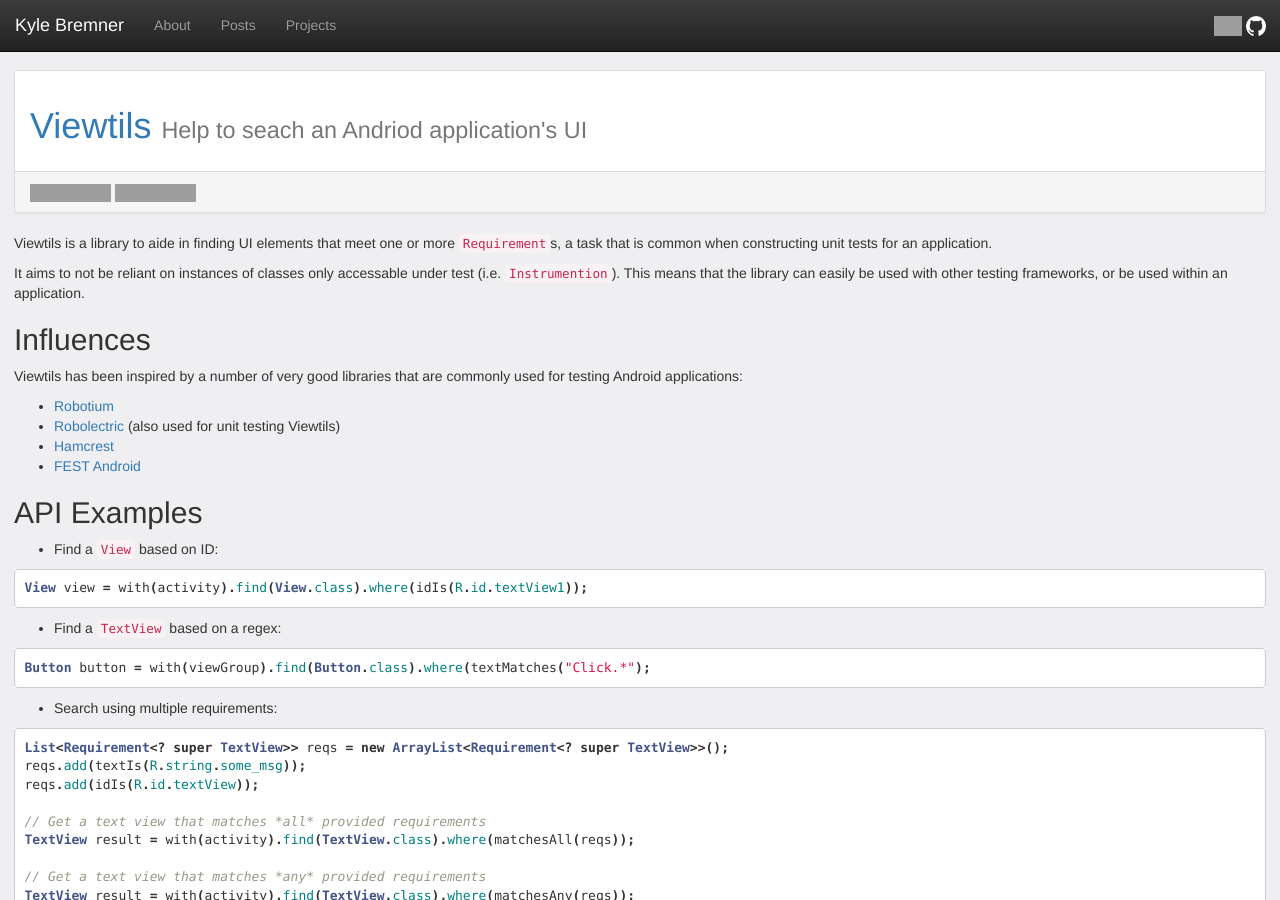
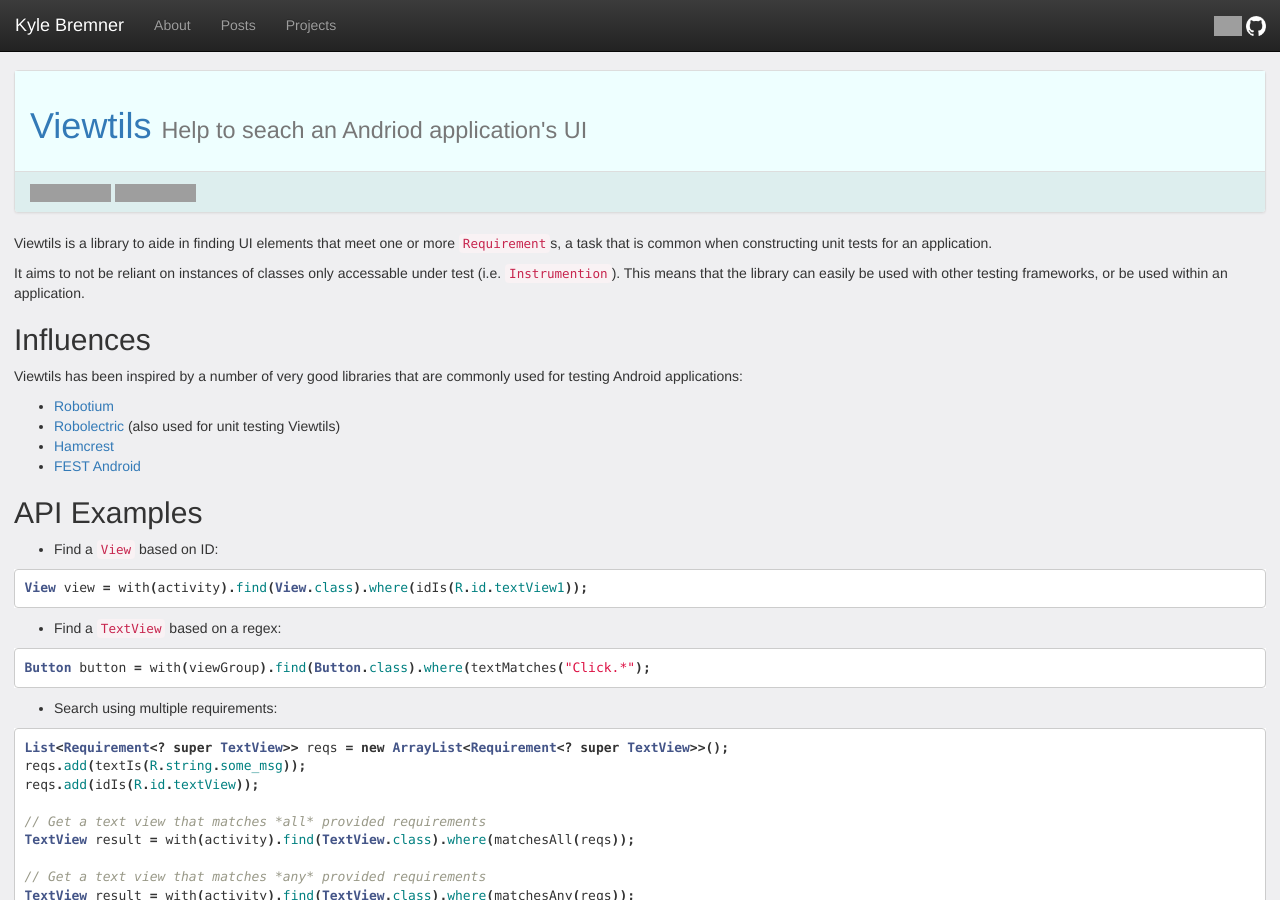
Before and after one commit to kbremner/kbremner.github.io, a Jekyll site: the page built from projects/Viewtils.md, in a window 1280 px wide and 900 px high. Built offline with Jekyll 4.4.1, drawn with Linux system fonts in a browser that asks for light colours; nearby versions of some CDN libraries; Markdown is read by kramdown in place of the engine named in the settings; grey boxes are pictures that could not be loaded.

Commit message:
Updated Viewtils.md

```diff
--- a/projects/Viewtils.md
+++ b/projects/Viewtils.md
@@ -4,7 +4,7 @@ title: "Viewtils - Kyle Bremner | Software Engineer"
 published: true
 ---
 
-<div class="panel panel-default"><div class="panel-body"><h1><a href="https://github.com/kbremner/Viewtils" target="_blank">Viewtils</a> <br class="visible-xs"><small>Help to seach an Andriod application's UI</small></h1>
+<div class="project-title panel panel-default"><div class="panel-body"><h1><a href="https://github.com/kbremner/Viewtils" target="_blank">Viewtils</a> <br class="visible-xs"><small>Help to seach an Andriod application's UI</small></h1>
 </div><div class="panel-footer"><a href="https://travis-ci.org/kbremner/Viewtils" target="_blank"><img class="build-info-tag" src="https://travis-ci.org/kbremner/Viewtils.png"></a> <a href="https://coveralls.io/r/kbremner/Viewtils?branch=master" target="_blank"><img class="build-info-tag" src="https://coveralls.io/repos/kbremner/Viewtils/badge.png?branch=master"></a></div></div>
 Viewtils is a library to aide in finding UI elements that meet one or more `Requirement`s, a task that is common when constructing unit tests for an application.
 
```
